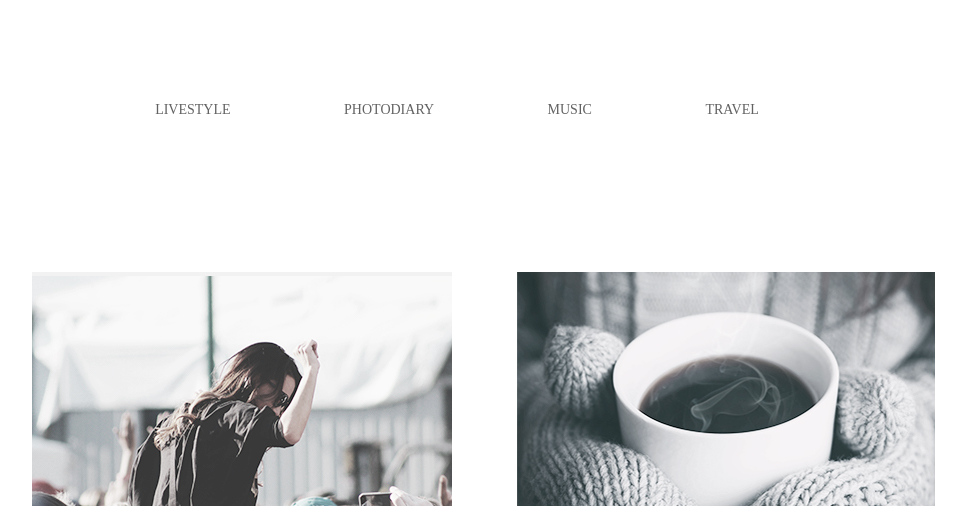
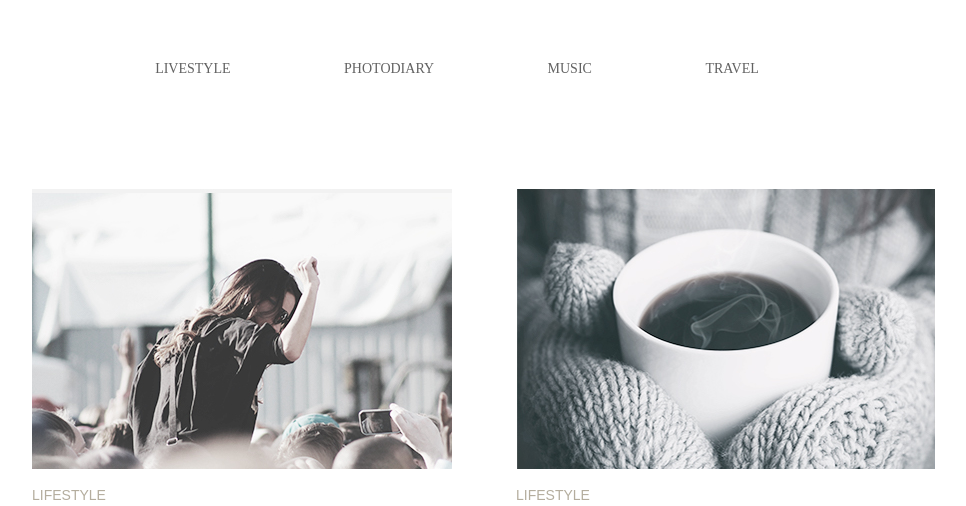
Before and after one commit to Tania-sh/goit-fe-course, a plain HTML site: page module03/index.html in a window 1280 px wide. Shown: the top 506 px of the page, without its empty margins (126-1092 px from the left). Drawn offline with Linux system fonts and the light colour scheme.

Commit message:
changed in file main

```diff
--- a/module03/css/main.css
+++ b/module03/css/main.css
@@ -24,7 +24,7 @@ html {
     text-transform: uppercase;
 }
 .top-navigation {
-    padding: 80px 0;
+    line-height: 93px;
 }
 a:hover, a:focus {
     color: #03a9f4;
@@ -96,4 +96,6 @@ a:hover, a:focus {
     background-color: #fff;
     transition: .4s ease;
     font-family: serif;
+*{
+
 }
```
